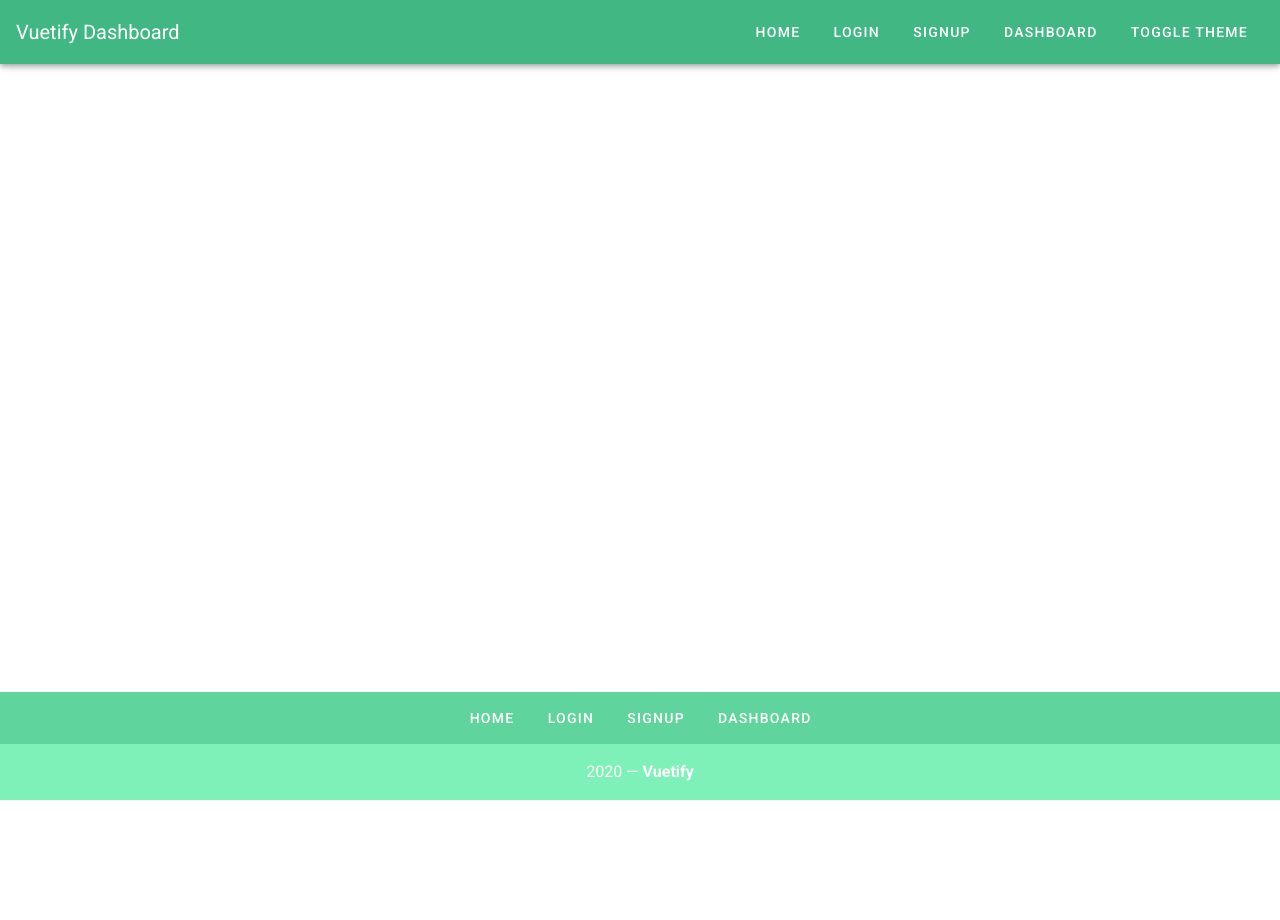
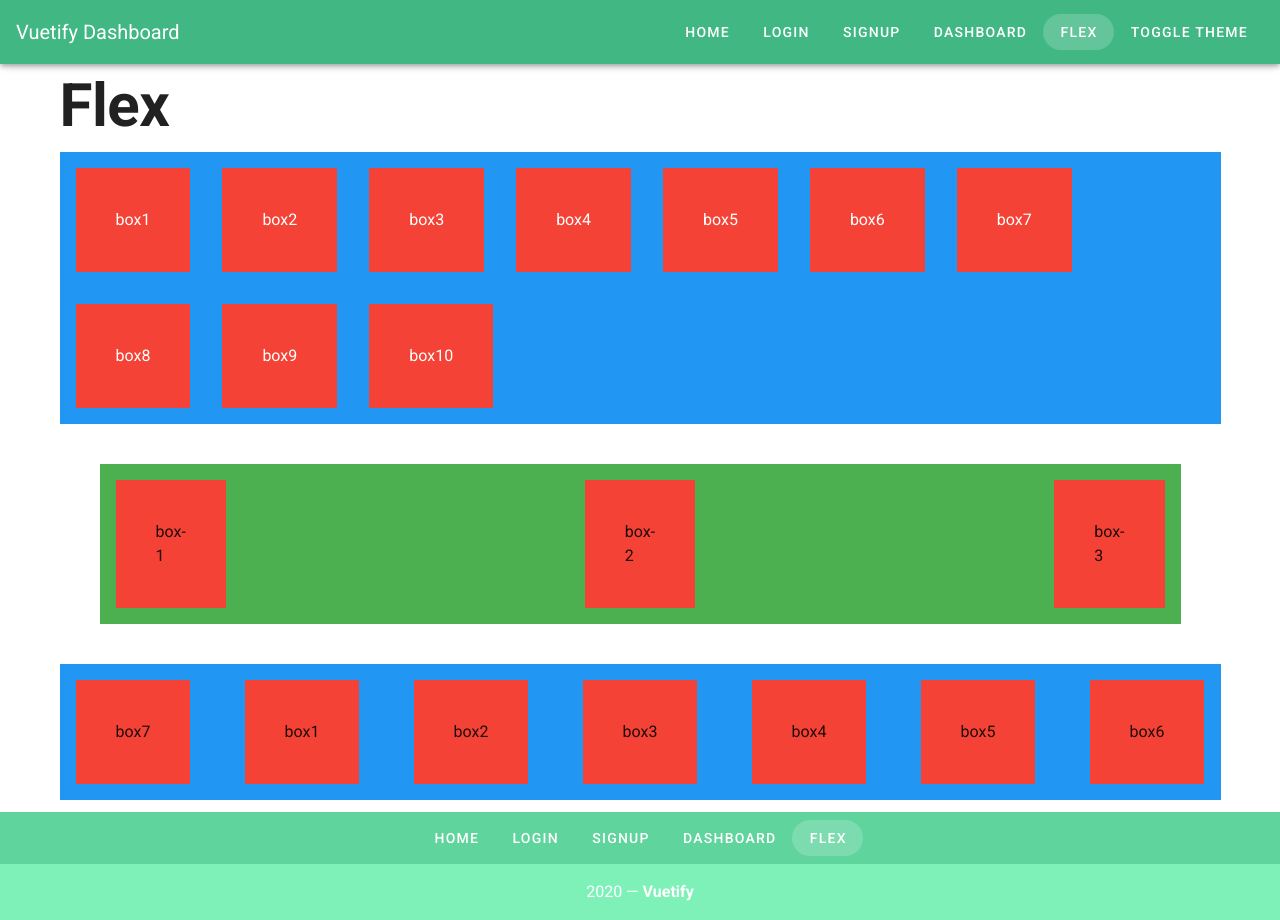
Before and after one commit to hsimao/vuetify, a Vue app: page /flex in a window 1280 px wide. Before the commit the page ends 800 px from the top, so only its background shows below. Built offline with nearby package versions, Linux system fonts and the light colour scheme.

Commit message:
add: flex

```diff
--- a/src/App.vue
+++ b/src/App.vue
@@ -57,6 +57,10 @@ export default {
       {
         label: "Dashboard",
         url: "/dashboard"
+      },
+      {
+        label: "Flex",
+        url: "/flex"
       }
     ]
   }),
--- a/src/router/index.js
+++ b/src/router/index.js
@@ -27,6 +27,11 @@ const routes = [
     name: "signup",
     component: () =>
       import(/* webpackChunkName: "signup" */ "../views/Signup.vue")
+  },
+  {
+    path: "/flex",
+    name: "flex",
+    component: () => import(/* webpackChunkName: "flex" */ "../views/Flex.vue")
   }
 ];
 
--- /dev/null
+++ b/src/views/Flex.vue
@@ -0,0 +1,26 @@
+<template>
+  <v-container>
+    <h1 class="mb-4 display-3 font-weight-bold">Flex</h1>
+    <div class="d-flex flex-wrap flex-row blue white--text text-left">
+      <div v-for="n in 10" :key="n" class="box pa-10 ma-4 red">box{{n}}</div>
+    </div>
+
+    <v-row class="green ma-10 justify-space-between">
+      <v-col v-for="n in 3" :key="n" class="pa-10 red ma-4 flex-grow-0">box-{{n}}</v-col>
+    </v-row>
+
+    <div class="d-flex flex-row flex-wrap justify-space-between align- blue">
+      <div class="red ma-4 pa-10 flex-grow-0" v-for="n in 6" :key="n">box{{n}}</div>
+      <div class="red ma-4 pa-10 flex-grow-0 order-first">box7</div>
+    </div>
+  </v-container>
+</template>
+
+<script>
+export default {
+  name: "Flex"
+};
+</script>
+
+<style lang="scss" scoped>
+</style>
```
